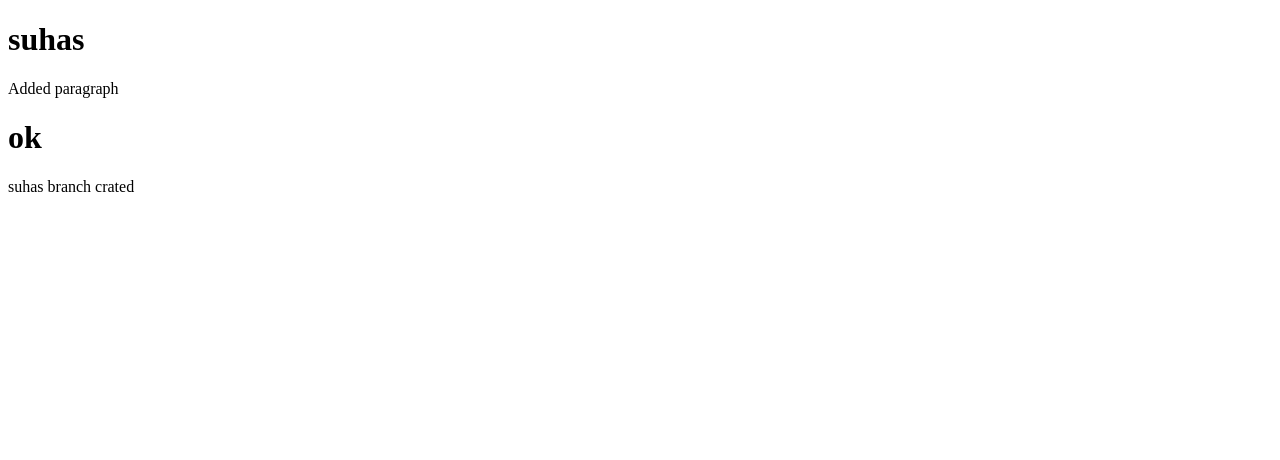
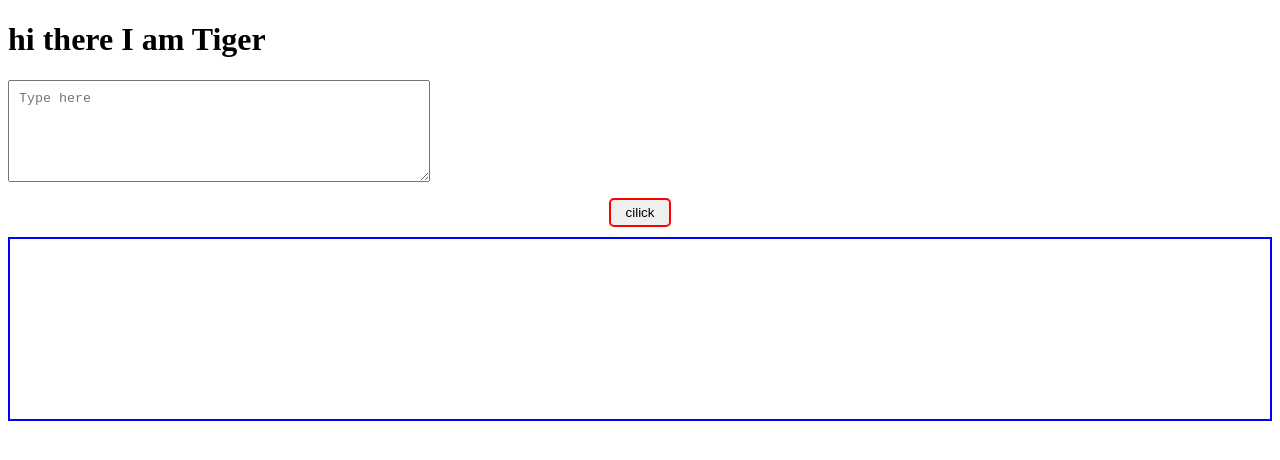
Before and after one commit to Suhas-Shende/javascripttutorial, a plain HTML site: page index.html in a window 1280 px wide. Drawn offline with Linux system fonts and the light colour scheme.

Commit message:
initial commit

```diff
--- a/index.html
+++ b/index.html
@@ -5,11 +5,67 @@
     <meta http-equiv="X-UA-Compatible" content="IE=edge">
     <meta name="viewport" content="width=device-width, initial-scale=1.0">
     <title>javacsript tutorial</title>
+    <style>
+        textarea{
+            width:25rem;
+            display:block;
+            margin:1rem;
+            height:5rem;
+            padding:10px;
+            margin-left: 0;
+        }
+        button{
+            border:2px solid red;
+            display:block;
+            margin:auto;
+            border-radius: 5px;
+            padding:5px 15px;
+
+        }
+        div{
+            border:2px solid blue;
+            height:10rem;
+            padding:10px;
+            margin-top:10px;
+        }
+    </style>
 </head>
 <body>
-    <h1>suhas</h1>
-    <p>Added paragraph</p>
-    <h1>ok</h1>
-    <p>suhas branch crated</p>
+    <!-- body is here-->
+
+    <h1>hi there I am Tiger</h1>
+    <textarea id="text-area" placeholder="Type here"></textarea>
+    <button>cilick</button>
+    <div id="outputdiv"></div>
+
+
+
+
+
+
+
+
+
+
+
+
+<!--   Javascript program is here-->
+    <script>
+    let textinput=document.querySelector("#text-area");
+
+    let outputDiv=document.querySelector("#outputdiv");
+
+
+
+
+
+         const button=document.querySelector("button");
+         button.addEventListener("click",()=>{
+            console.log("clicked");
+            outputDiv.textContent=textinput.value;
+
+         })
+    </script>
+
 </body>
 </html>
```
